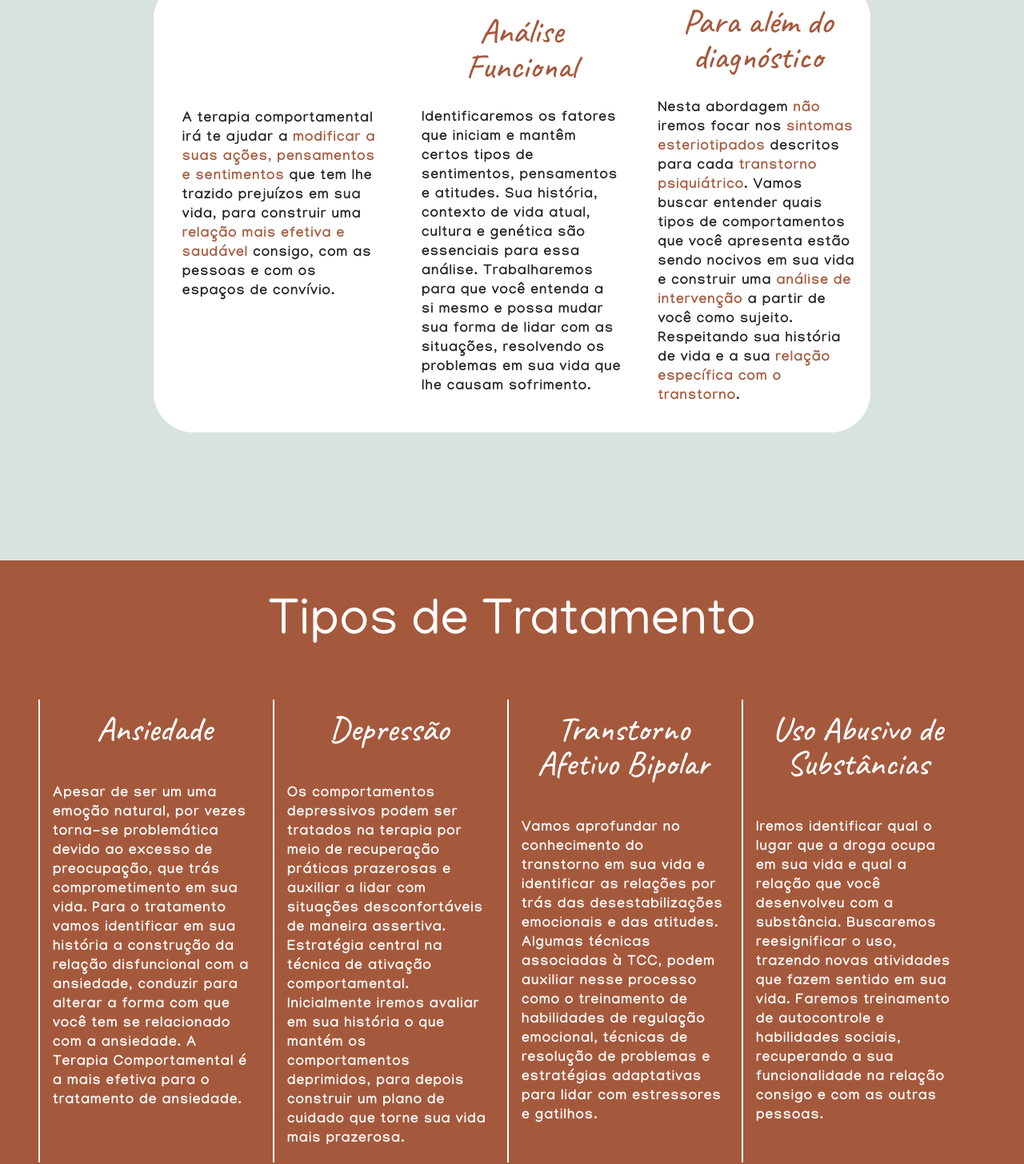
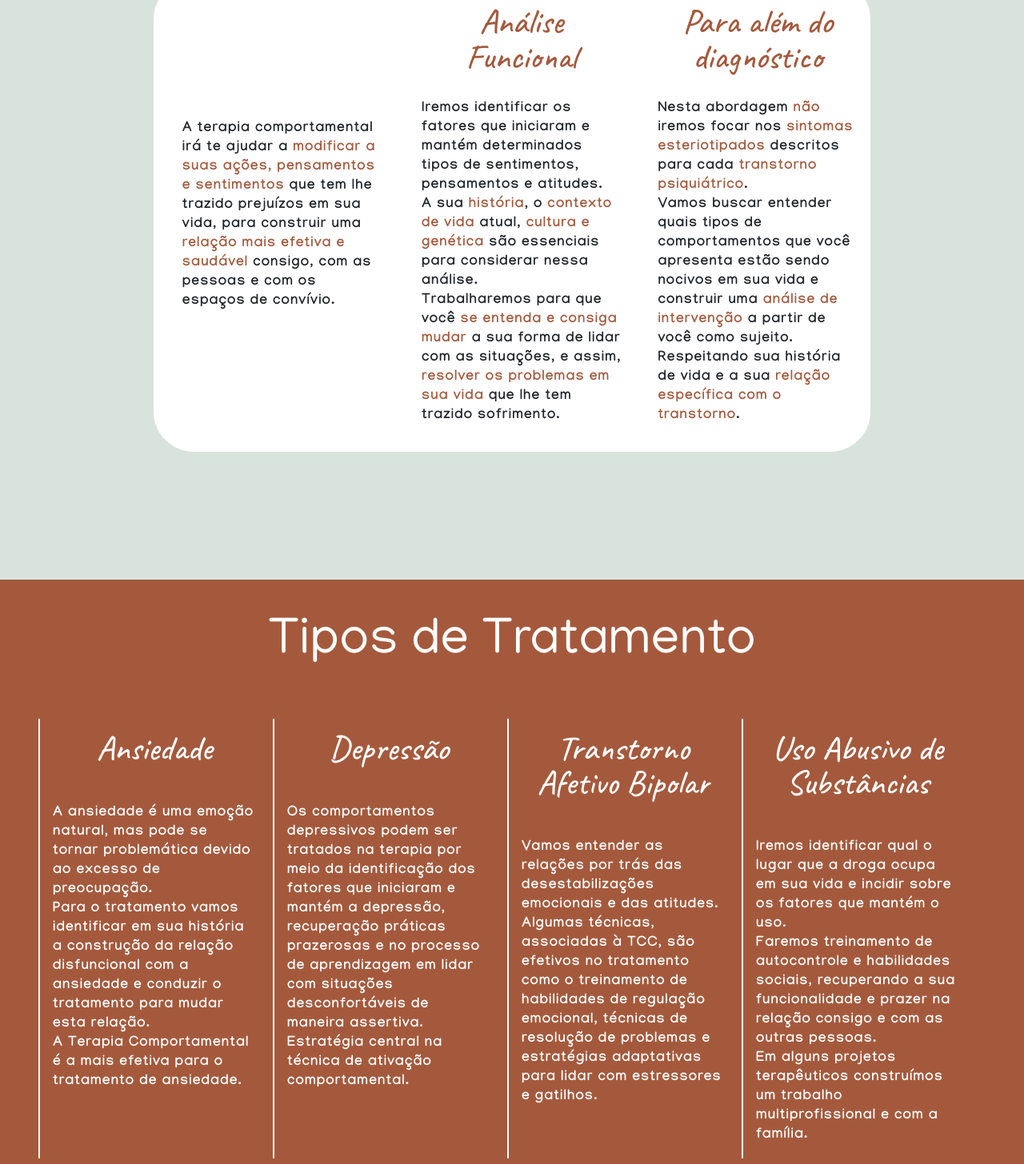
Before and after one commit to LucasVazXP/TC-Job, a plain HTML site: page Site Ana.html in a window 1280 px wide. Shown: the part 2307-3763 px from the top of the page at 80% size. Drawn offline with nearby package versions, Linux system fonts and the light colour scheme.

Commit message:
parte do text

```diff
--- a/Site Ana.html
+++ b/Site Ana.html
@@ -145,12 +145,22 @@
             <span class="gB"></span>
             <div class="tct-it">
                 <h3>Análise Funcional</h3>
-                <p>Identificaremos os fatores que iniciam e mantêm certos tipos de sentimentos, pensamentos e
-                    atitudes.
-                    Sua história, contexto de vida atual, cultura e genética são essenciais para essa análise.
-                    Trabalharemos para que você entenda a si mesmo e possa mudar sua forma de lidar com as
-                    situações,
-                    resolvendo os problemas em sua vida que lhe causam sofrimento.</p>
+                <p>Iremos identificar os fatores que
+                    iniciaram e mantém
+                    determinados tipos de
+                    sentimentos, pensamentos e
+                    atitudes. </p>
+                <p> A sua <span> história</span>, o
+                    <span>contexto de vida</span> atual, <span>cultura e
+                        genética</span> são essenciais para
+                    considerar nessa análise.
+                </p>
+                <p>Trabalharemos para que você <span>se
+                        entenda e consiga mudar</span> a sua
+                    forma de lidar com as situações,
+                    e assim,<span> resolver os problemas
+                        em sua vida</span> que lhe tem trazido
+                    sofrimento.</p>
             </div>
             <span class="gB"></span>
             <div class="tct-it tct-it3 m-0">
@@ -158,14 +168,14 @@
                 <p>Nesta abordagem <span>não</span> iremos
                     focar nos <span>sintomas
                         esteriotipados</span> descritos para
-                    cada <span>transtorno psiquiátrico</span>.
-                    Vamos buscar entender quais
+                    cada <span>transtorno psiquiátrico</span>.</p>
+                <p>Vamos buscar entender quais
                     tipos de comportamentos que
                     você apresenta estão sendo
                     nocivos em sua vida e construir
                     uma <span>análise de intervenção</span> a
-                    partir de você como sujeito.
-                    Respeitando sua história de
+                    partir de você como sujeito. </p>
+                <p> Respeitando sua história de
                     vida e a sua <span>relação específica
                         com o transtorno</span>.</p>
             </div>
@@ -183,21 +193,18 @@
             <!-- <span class="gB"></span> -->
             <div class="tt-it">
                 <h3>Ansiedade</h3>
-                <p>Apesar de ser um uma
-                    emoção natural, por vezes
-                    torna-se problemática
-                    devido ao excesso de
-                    preocupação, que trás
-                    comprometimento em sua
-                    vida. Para o tratamento
-                    vamos identificar em sua
-                    história a construção da
-                    relação disfuncional com a
-                    ansiedade, conduzir para
-                    alterar a forma com que
-                    você tem se relacionado
-                    com a ansiedade.
-                    A Terapia Comportamental
+                <p>A ansiedade é uma emoção
+                    natural, mas pode se tornar
+                    problemática devido ao
+                    excesso de preocupação.</p>
+                <p>Para o tratamento vamos
+                    identificar em sua história a
+                    construção da relação
+                    disfuncional com a
+                    ansiedade e conduzir o
+                    tratamento para mudar esta
+                    relação.</p>
+                <p>A Terapia Comportamental
                     é a mais efetiva para o
                     tratamento de ansiedade.</p>
             </div>
@@ -207,33 +214,28 @@
                 <p>Os comportamentos
                     depressivos podem ser
                     tratados na terapia por meio
-                    de recuperação práticas
-                    prazerosas e auxiliar a lidar
-                    com situações
+                    da identificação dos fatores
+                    que iniciaram e mantém a
+                    depressão, recuperação
+                    práticas prazerosas e no
+                    processo de aprendizagem
+                    em lidar com situações
                     desconfortáveis de maneira
-                    assertiva. Estratégia central
+                    assertiva. </p>
+                <p>Estratégia central
                     na técnica de ativação
-                    comportamental.
-                    Inicialmente iremos avaliar
-                    em sua história o que
-                    mantém os comportamentos
-                    deprimidos, para depois
-                    construir um plano de
-                    cuidado que torne sua vida
-                    mais prazerosa.</p>
+                    comportamental.</p>
             </div>
             <!-- <span class="gB"></span> -->
             <div class="tt-it">
                 <h3>Transtorno Afetivo Bipolar </h3>
-                <p>Vamos aprofundar no
-                    conhecimento do
-                    transtorno em sua vida e
-                    identificar as relações por
-                    trás das desestabilizações
-                    emocionais e das atitudes.
-                    Algumas técnicas
-                    associadas à TCC, podem
-                    auxiliar nesse processo
+                <p>Vamos entender as
+                    relações por trás das
+                    desestabilizações
+                    emocionais e das atitudes.</p>
+                <p>Algumas técnicas,
+                    associadas à TCC, são
+                    efetivos no tratamento
                     como o treinamento de
                     habilidades de regulação
                     emocional, técnicas de
@@ -247,19 +249,21 @@
                 <h3>Uso Abusivo de Substâncias</h3>
                 <p>Iremos identificar qual o
                     lugar que a droga ocupa
-                    em sua vida e qual a
-                    relação que você
-                    desenvolveu com a
-                    substância. Buscaremos
-                    reesignificar o uso, trazendo
-                    novas atividades que
-                    fazem sentido em sua vida.
-                    Faremos treinamento de
-                    autocontrole e habilidades
-                    sociais, recuperando a sua
-                    funcionalidade na relação
-                    consigo e com as outras
-                    pessoas.</p>
+                    em sua vida e incidir sobre
+                    os fatores que mantém o
+                    uso.</p>
+                <p>Faremos treinamento
+                    de autocontrole e
+                    habilidades sociais,
+                    recuperando a sua
+                    funcionalidade e prazer na
+                    relação consigo e com as
+                    outras pessoas.</p>
+                <p>Em alguns
+                    projetos terapêuticos
+                    construímos um trabalho
+                    multiprofissional e com a
+                    família.</p>
             </div>
         </div>
     </div>
@@ -290,18 +294,18 @@
                         Behaviorismo Radical e na ciência Análise Experimental
                         do Comportamento. Desta forma, eu uso um <span>conjunto
                             de práticas e técnicas científicas</span>.</p>
-                    <p>Como psicóloga Comportamental entendo que você é
-                        um sujeito único, que possui sua história e assim, tem
-                        uma forma única de se relacionar consigo e com o
-                        mundo. Durante a sessões iremos considerar as suas
-                        ações, pensamentos e sentimentos como parte essencial
-                        para o processo de <span>análise funcional</span>.</p>
-                    <p>Em outras palavras, iremos entender porque você age,
-                        pensa e sente de determinada maneira, e <span>modificar o
-                            que está trazendo prejuízos em sua vida</span>. O meu
-                        processo de <span>trabalho é humanizado</span> e quero primeiro te
-                        conhecer e entender a sua história antes de elaborar
-                        intervenções assertivas para o seu caso.</p>
+
+                    <p><span>Durante a sessões iremos trabalhar com um método
+                            cinetífico chamado análise funcional.</span></p>
+
+                    <p>Como psicóloga Comportamental priorizo um cuidado
+                        focado em você como sujeito, considerando a sua
+                        história, seu contexto socioeconômico, sexualidade,
+                        identidade e raça. O meu processo de cuidado é
+                        <span>humanizado</span> e quero primeiro te conhecer e entender a
+                        sua história antes de elaborar <span>intervenções assertivas
+                            para o seu caso</span>.
+                    </p>
                 </div>
             </div>
         </div>
@@ -572,7 +576,7 @@
                         <textarea class="form-control" id="exampleFormControlTextarea1" rows="3"></textarea>
                     </div>
                     <div class="text-center pt-4">
-                        <button type="submit" class="btn btn-primary text-center">Enviar</button>,
+                        <button type="submit" class="btn btn-primary text-center">Enviar</button>
                     </div>
                 </form>
             </div>
```
Also changed, not shown: anotações.txt.
